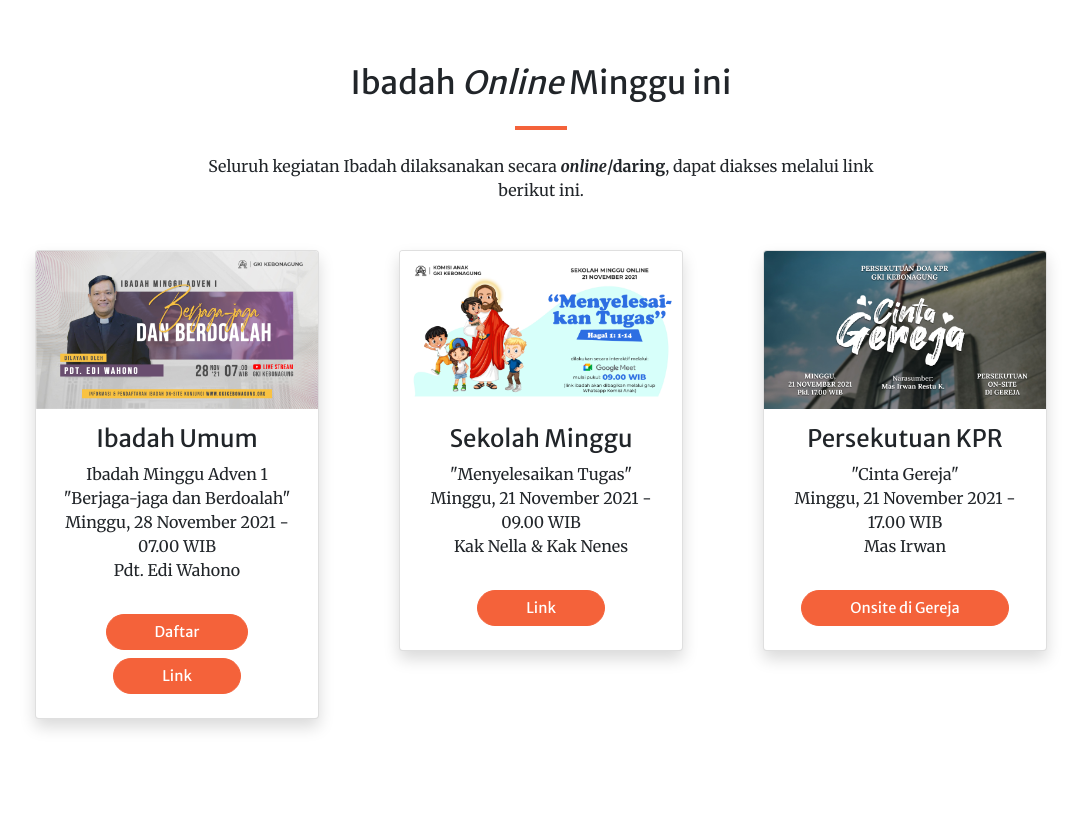
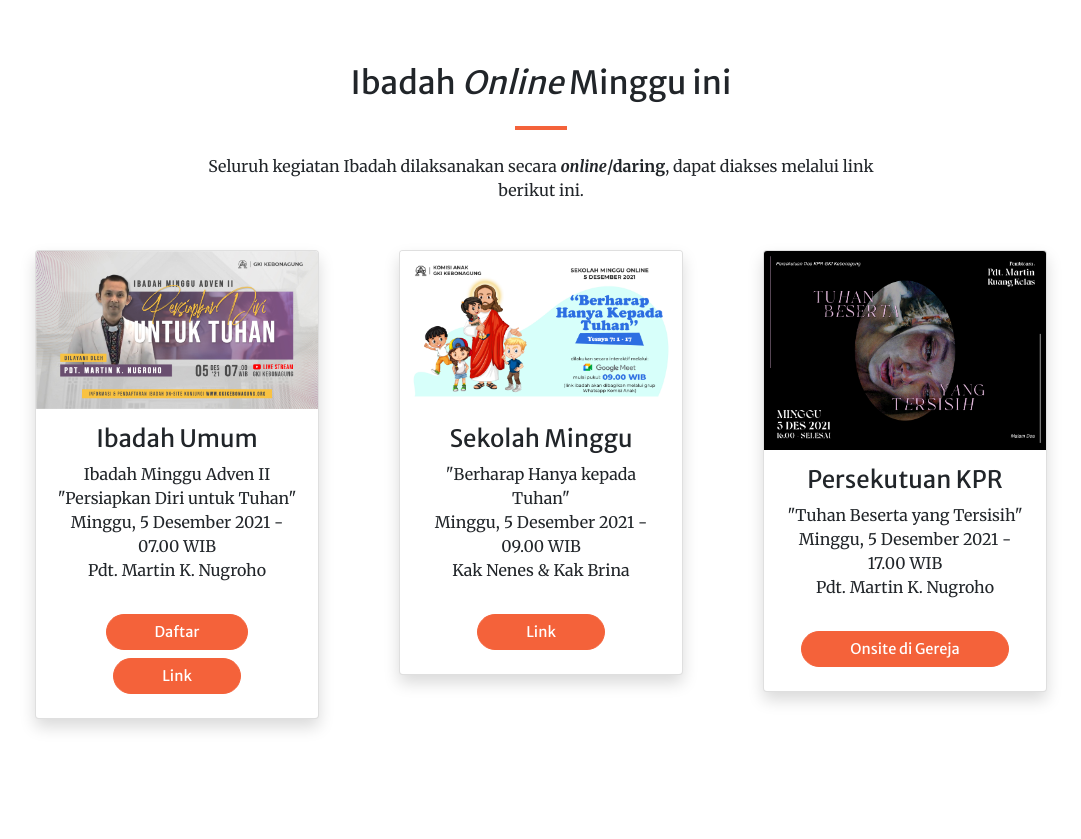
Before and after one commit to mariohcay/gkikbaweb, a CodeIgniter app: page /database/index.php/fronts/index in a window 1280 px wide. Shown: the part 1486-2325 px from the top of the page, without its empty margins (99-1180 px from the left). Run offline with CodeIgniter, Linux system fonts and the light colour scheme; some libraries are stand-ins or nearby versions.

Commit message:
Update 5 Desember 2021

```diff
--- a/application/views/Front/vDaftarOnsite.php
+++ b/application/views/Front/vDaftarOnsite.php
@@ -30,7 +30,7 @@
             <button class="navbar-toggler navbar-toggler-right" type="button" data-bs-toggle="collapse" data-bs-target="#navbarResponsive" aria-controls="navbarResponsive" aria-expanded="false" aria-label="Toggle navigation"><span class="navbar-toggler-icon"></span></button>
             <div class="collapse navbar-collapse" id="navbarResponsive">
                 <ul class="navbar-nav ms-auto my-2 my-lg-0 align-items-lg-center">
-                    <<li class="nav-item"><a class="nav-link" href="<?= base_url('Fronts/') ?>#ibadah">Ibadah</a></li>
+                    <li class="nav-item"><a class="nav-link" href="<?= base_url('Fronts/') ?>#ibadah">Ibadah</a></li>
                     <li class="nav-item"><a class="nav-link" href="<?= base_url('Fronts/') ?>#galeri">Galeri</a></li>
                     <li class="nav-item"><a class="nav-link" href="<?= base_url('Fronts/') ?>#download">Download</a></li>
                     <li class="nav-item"><a class="nav-link" href="<?= base_url('Fronts/') ?>#kontak">Kontak</a></li>
--- a/application/views/Front/vLandingpage.php
+++ b/application/views/Front/vLandingpage.php
@@ -91,18 +91,18 @@
                     <div class="mt-5">
                         <div class="card text-center shadow mx-3">
                             <!-- UBAH -->
-                            <a href="https://youtu.be/9uo2yjzghXs" target="_blank" class="text-decoration-none">
+                            <a href="https://youtu.be/jh_AzVXmwpM" target="_blank" class="text-decoration-none">
                                 <img src="<?= base_url() ?>front/assets/img/umum.jpg" class="card-img-top">
                             </a>
                             <div class="card-body">
                                 <h4 class="card-title">Ibadah Umum</h4>
                                 <!-- UBAH -->
-                                <p class="card-text">Ibadah Minggu Adven 1<br>"Berjaga-jaga dan Berdoalah"<br>Minggu, 28 November 2021 - 07.00 WIB<br>Pdt. Edi Wahono</p>
+                                <p class="card-text">Ibadah Minggu Adven II<br>"Persiapkan Diri untuk Tuhan"<br>Minggu, 5 Desember 2021 - 07.00 WIB<br>Pdt. Martin K. Nugroho</p>
                             </div>
                             <div class="card-body">
                                 <!-- UBAH -->
                                 <a href="<?= base_url() ?>Fronts/pilihOnsite" target="_blank" class="btn btn-primary mb-2 px-5 mx-1" style="border-radius: 10rem; font-size: 11pt">Daftar</a>
-                                <a href="https://youtu.be/9uo2yjzghXs" target="_blank" class="btn btn-primary mb-2 px-5 mx-1" style="border-radius: 10rem; font-size: 11pt">Link</a>
+                                <a href="https://youtu.be/jh_AzVXmwpM" target="_blank" class="btn btn-primary mb-2 px-5 mx-1" style="border-radius: 10rem; font-size: 11pt">Link</a>
                             </div>
                         </div>
                     </div>
@@ -117,7 +117,7 @@
                             <div class="card-body">
                                 <h4 class="card-title">Sekolah Minggu</h4>
                                 <!-- UBAH -->
-                                <p class="card-text">"Menyelesaikan Tugas"<br>Minggu, 21 November 2021 - 09.00 WIB<br>Kak Nella & Kak Nenes</p>
+                                <p class="card-text">"Berharap Hanya kepada Tuhan"<br>Minggu, 5 Desember 2021 - 09.00 WIB<br>Kak Nenes & Kak Brina</p>
                             </div>
                             <div class="card-body">
                                 <!-- UBAH -->
@@ -136,7 +136,7 @@
                             <div class="card-body">
                                 <h4 class="card-title">Persekutuan KPR</h4>
                                 <!-- UBAH -->
-                                <p class="card-text">"Cinta Gereja"<br>Minggu, 21 November 2021 - 17.00 WIB<br>Mas Irwan</p>
+                                <p class="card-text">"Tuhan Beserta yang Tersisih"<br>Minggu, 5 Desember 2021 - 17.00 WIB<br>Pdt. Martin K. Nugroho</p>
                             </div>
                             <div class="card-body">
                                 <!-- UBAH -->
@@ -251,7 +251,7 @@
                         <div class="mb-2"><i class="bi bi-file-earmark-text fs-1 text-primary"></i></div>
                         <h3 class="h4 mb-2">Warta Jemaat</h3>
                         <!-- UBAH -->
-                        <a class="text-decoration-none" href="<?= base_url() ?>front/assets/docs/warta.docx" download="Warta Jemaat 21 November 2021">
+                        <a class="text-decoration-none" href="<?= base_url() ?>front/assets/docs/warta.docx" download="Warta Jemaat 5 Desember 2021">
                             <span class="h6 text-light"><i class="bi bi-download fs-4 mx-1"></i>
                                 Download
                             </span>
@@ -263,7 +263,7 @@
                         <div class="mb-2"><i class="bi bi-file-earmark-text fs-1 text-primary"></i></div>
                         <h3 class="h4 mb-2">Liturgi Ibadah Umum</h3>
                         <!-- UBAH -->
-                        <a class="text-decoration-none" href="<?= base_url() ?>front/assets/docs/liturgi.docx" download="Liturgi Ibadah 21 November 2021"> <span class="h6 text-light"><i class="bi bi-download fs-4 mx-1"></i>
+                        <a class="text-decoration-none" href="<?= base_url() ?>front/assets/docs/liturgi.docx" download="Liturgi Ibadah 5 Desember 2021"> <span class="h6 text-light"><i class="bi bi-download fs-4 mx-1"></i>
                                 Download
                             </span>
                         </a>
--- a/application/views/Front/vLihatQRCodeOnsite.php
+++ b/application/views/Front/vLihatQRCodeOnsite.php
@@ -38,7 +38,7 @@
                         <li class="nav-item"><a class="btn btn-primary px-4 mx-lg-2" style="border-radius: 10rem; font-size: 11pt" href="<?= base_url() ?>Dashboard"><b>AKUN ANDA</b></a></li>
                     <?php } else { ?>
                         <li class="nav-item"><a class="btn btn-primary px-4 mx-lg-2" style="border-radius: 10rem; font-size: 11pt" href="<?= base_url() ?>Auth"><b>LOGIN</b></a></li>
-                    <?php } ?>git
+                    <?php } ?>
                 </ul>
             </div>
         </div>
--- a/application/views/Front/vPilihOnsite.php
+++ b/application/views/Front/vPilihOnsite.php
@@ -46,8 +46,6 @@
     <!-- Masthead-->
     <header class="masthead">
         <div class="container px-4 px-lg-5 h-100">
-
-
             <div class="row gx-4 gx-lg-5 justify-content-center mt-5">
                 <div class="col-lg-8 col-xl-6 text-center">
                 <?php if (!empty($ibadah)) { ?>
```
Also changed, not shown: application/controllers/Admin.php (+35 -25 lines), application/models/M_kehadiran.php (+13 -0 lines), front/assets/img/ka.jpg, front/assets/img/kpr.jpg, front/assets/img/umum.jpg, 3 other files. Lines whose indentation alone changed are shown as unchanged.
